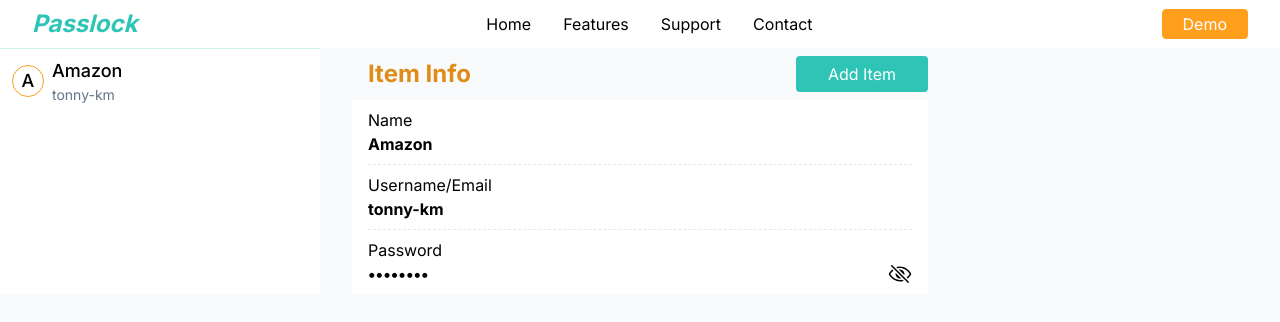
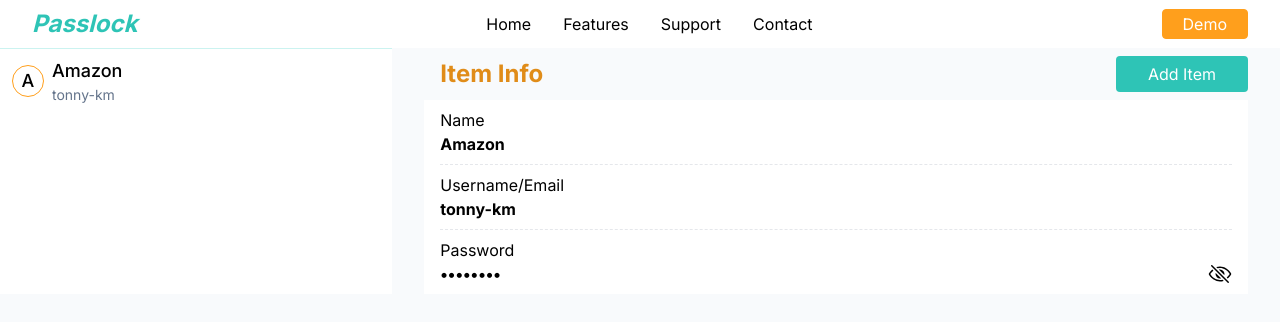
Before and after one commit to Tonnykimanthi/passlock, a Next.js app: page /demo in a window 1280 px wide. Shown: the top 322 px of the page. Built offline with nearby package versions, Linux system fonts and the light colour scheme.

Commit message:
Update Items.tsx, ItemInfo.tsx

```diff
--- a/components/layout/ItemInfo.tsx
+++ b/components/layout/ItemInfo.tsx
@@ -13,7 +13,7 @@
   const [passwordIsVisible, setPasswordIsVisible] = useState(false);
 
   return (
-    <section className="flex basis-1/2 flex-col px-2 sm:px-5 md:px-8">
+    <section className="flex basis-3/4 flex-col px-2 sm:px-5 md:px-8">
       <div className="my-2 flex items-center justify-between">
         <h5 className="pl-4 text-2xl font-bold text-accentDark">Item Info</h5>
         <button
--- a/components/layout/Items.tsx
+++ b/components/layout/Items.tsx
@@ -7,7 +7,7 @@
   const { itemsList, handleSelectedItem } = useContext(AppContext) as Context;
 
   return (
-    <section className="basis-1/4 cursor-pointer space-y-2 border-t border-secondary bg-white py-2">
+    <section className="basis-1/3 cursor-pointer space-y-2 border-t border-secondary bg-white py-2">
       {itemsList?.map((item, index) => (
         <label
           htmlFor={`item-${index}`}
```
